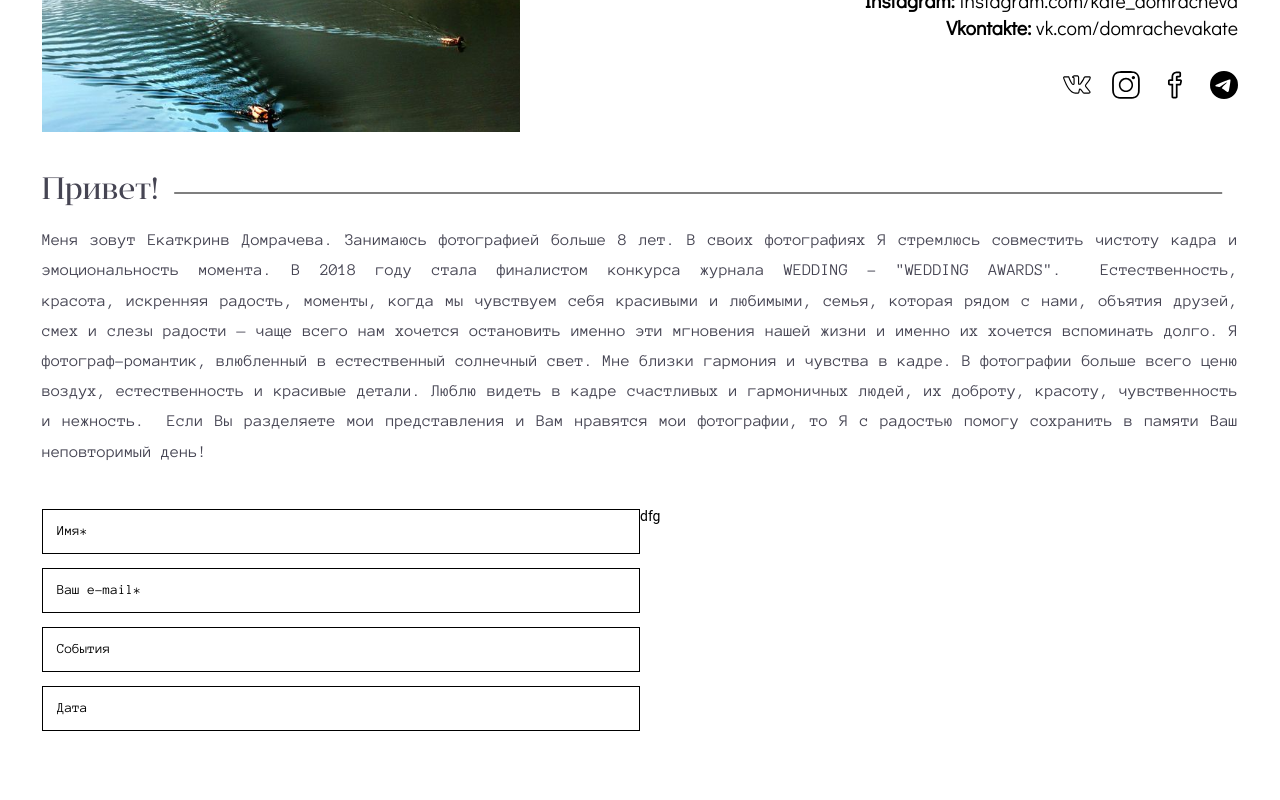
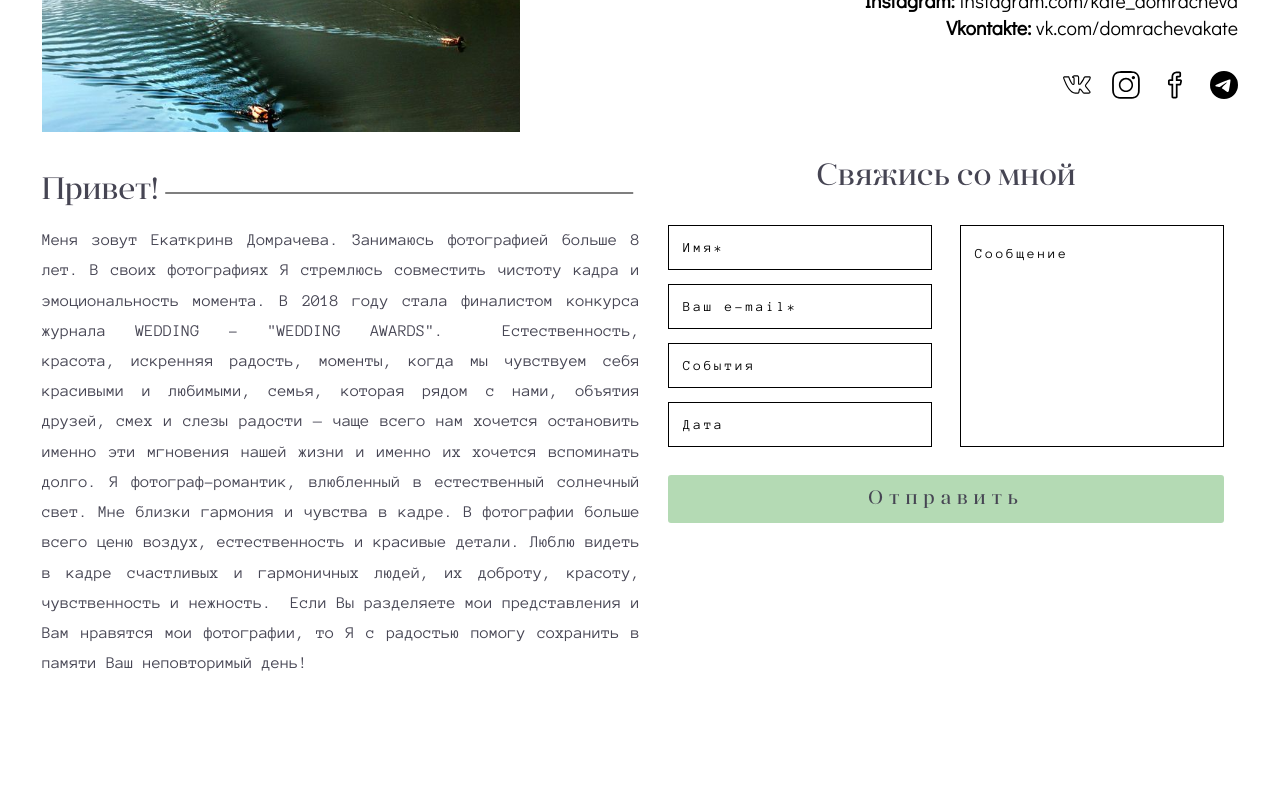
Before and after one commit to Akulllvlllad/glushkova-next-frontend, a Next.js app: page /contacts in a window 1280 px wide. Shown: the part 580-1380 px from the top of the page. Built offline with nearby package versions, Linux system fonts and the light colour scheme; a web font is replaced by a local one.

Commit message:
add form

```diff
--- a/app/assets/scss/components/contacts.scss
+++ b/app/assets/scss/components/contacts.scss
@@ -1,8 +1,3 @@
-$--NEXT-screen__PC: 1200px;
-$--NEXT-screen__microPC: 992px;
-$--NEXT-screen__Tablet: 768px;
-$--NEXT-screen__phone: 480px;
-$--NEXT-screen__iphone5: 320px;
 
 
 .Contacts {
@@ -21,7 +16,6 @@ $--NEXT-screen__iphone5: 320px;
 		flex-basis: 40%;
 		position: relative;
 		padding-bottom: 47%;
-
 	}
 
 	&__body {
@@ -30,12 +24,36 @@ $--NEXT-screen__iphone5: 320px;
 		display: flex;
 		flex-direction: column;
 		justify-content: space-between;
+		gap: 1rem;
 	}
-	&__contacts{
+	&__contacts {
 		display: flex;
 		flex-direction: column;
 		gap: 2.4rem;
 	}
+	&__info {
+		display: flex;
+	}
+
+	&__essay {
+		flex-basis: 50%;
+	}
+	&__form {
+		flex-basis: 50%;
+		padding: 2rem 0 0 1rem;
+	}
+	&__form-title {
+		text-align: center;
+		margin-bottom: 2rem;
+		font-family: Anglecia;
+		letter-spacing: 0em;
+		word-wrap: break-word;
+		line-height: 1.2em;
+		font-size: 2.2rem;
+		margin-bottom: 1rem;
+		color: $--NEXT-logo__font-color;
+	}
+
 	&__quote {
 		text-align: end;
 		width: 100%;
@@ -59,14 +77,30 @@ $--NEXT-screen__iphone5: 320px;
 		font-size: 2rem;
 	}
 }
+
 // media < =======================
-@media(max-width: $--NEXT-screen__Tablet) {
+
+@media (max-width: $--NEXT-screen__PC) {
 	.me{
-		&__img{
+		&__info{
+			flex-wrap: wrap;
+		}
+		&__essay{
+			flex-basis: 100%;
+		}
+		&__form{
+			flex-basis: 100%;
+		}
+	}
+}
+
+@media (max-width: $--NEXT-screen__Tablet) {
+	.me {
+		&__img {
 			flex-basis: 100%;
 			padding-bottom: 100%;
 		}
-		&__body{
+		&__body {
 			flex-basis: 100%;
 			padding: 1rem 0;
 			height: 20rem;
--- a/app/components/ui/fields/Input/Input.module.scss
+++ b/app/components/ui/fields/Input/Input.module.scss
@@ -11,6 +11,7 @@
 	font-family: anonymous pro;
 	position: absolute;
 	pointer-events: none;
+	letter-spacing: .2em;
 	left: 1rem;
 	top: 50%;
 	transform: translate(0, -50%);
--- a/app/components/ui/fields/Textarea/Textarea.module.scss
+++ b/app/components/ui/fields/Textarea/Textarea.module.scss
@@ -0,0 +1,45 @@
+.root {
+	width: 100%;
+	height: 100%;
+}
+
+.wrapper {
+	width: 100%;
+	position: relative;
+	border: 1px solid black;
+	height: calc(100% - 1rem);
+}
+.label {
+	font-family: anonymous pro;
+	position: absolute;
+	pointer-events: none;
+	letter-spacing: .2em;
+	left: 1rem;
+	top: 1rem;
+	transform: translate(0, 50%);
+	transition: all 0.3s linear 0s;
+}
+.input {
+	width: 100%;
+	height: 100%;
+	padding: 1rem;
+	transition: all 0.3s linear 0s;
+	resize: none;
+
+}
+
+.input:focus ~ .label {
+	transform: translate(0, -100%);
+	font-size: 0.7rem;
+}
+
+.wrapperError {
+	width: 100%;
+	height: 1rem;
+
+	.error {
+		font-family: anonymous pro;
+		padding-left: 0.2rem;
+		color: red;
+	}
+}
--- a/app/components/ui/fields/Textarea/Textarea.tsx
+++ b/app/components/ui/fields/Textarea/Textarea.tsx
@@ -1,7 +1,21 @@
-import React from 'react'
+import { FC, forwardRef } from 'react'
+import styles from './Textarea.module.scss'
+import { ITextarea } from '../fields.interface'
 
-export const Textarea = () => {
-	return (
-		<div>Textarea</div>
-	)
-}
+export const Textarea: FC = forwardRef<HTMLTextAreaElement, ITextarea>(
+	({ placeholder, error, style, ...rest }, ref) => {
+		return (
+			<article className={styles.root}>
+				<div className={styles.wrapper} style={style}>
+					<textarea ref={ref} {...rest} className={styles.input} />
+					<label className={styles.label}>{placeholder}</label>
+				</div>
+				<div className={styles.wrapperError}>
+					{error && <span className={styles.error}>{error.message}</span>}
+				</div>
+			</article>
+		)
+	}
+)
+
+Textarea.displayName = 'Textarea'
--- a/app/components/ui/form/Form.tsx
+++ b/app/components/ui/form/Form.tsx
@@ -1,5 +1,6 @@
 import React from 'react'
 import { Input } from '../fields/Input/Input'
+import { Textarea } from '../fields/Textarea/Textarea'
 import styles from './form.module.scss'
 
 
@@ -12,7 +13,12 @@ export const Form = () => {
 				<Input placeholder='События' />
 				<Input placeholder='Дата' />
 			</div>
-			<div className={styles.col}>dfg</div>
+			<div className={styles.col}>
+				<Textarea placeholder='Сообщение' />
+			</div>
+			<div className={styles.buttonWrapper}>
+				<button className={styles.button}>Отправить</button>
+			</div>
 		</form>
 	)
 }
--- a/app/components/ui/form/form.module.scss
+++ b/app/components/ui/form/form.module.scss
@@ -1,7 +1,48 @@
-.root{
+@import '../../../assets/scss/lib/globals.scss';
+
+.root {
 	display: flex;
+	flex-wrap: wrap;
 }
 
-.col{
+.col {
 	flex-basis: 50%;
+	padding: 1rem;
 }
+
+.buttonWrapper {
+	width: 100%;
+	padding: 0 1rem;
+}
+
+.button {
+	width: 100%;
+	padding: 1rem 1rem;
+	border-radius: 3px;
+	text-align: center;
+	margin-bottom: 2rem;
+	font-family: Anglecia;
+	letter-spacing: 0.3em;
+	font-size: 1.4rem;
+	color: $--NEXT-logo__font-color;
+	background-color: rgba(0, 128, 0, 0.295);
+	transition: all 0.3s ease-in-out 0s;
+	&:hover{
+		background-color: rgba(0, 0, 0, 0.333);
+
+		color: rgba(0, 128, 0, 1);
+
+	}
+
+	&:active{
+		transform: scale(0.8)
+	}
+}
+
+@media (max-width: $--NEXT-screen__Tablet) {
+	.col {
+		flex-basis: 100%;
+		min-height: 300px;
+		padding: 0;
+	}
+}
--- a/pages/contacts.tsx
+++ b/pages/contacts.tsx
@@ -6,6 +6,7 @@ import { LinksPanel } from '../app/components/ui/linksPanel/LinksPanel'
 import { FastLinks } from '../app/components/ui/panel-link/FastLinks'
 import { Essay } from '../app/components/ui/essay/Essay'
 import { Form } from '../app/components/ui/form/Form'
+import { Flex2 } from '../app/components/ui/flex2/Flex2'
 
 const me = {
 	image: img1,
@@ -53,10 +54,15 @@ export default function Contacts() {
 						</div>
 					</div>
 				</div>
-				<div className='me__'>
-					<Essay description={me.description} />
-					<Form />
 
+				<div className='me__info'>
+					<div className='me__essay'>
+						<Essay description={me.description} />
+					</div>
+					<div className='me__form'>
+						<h2 className='me__form-title'>Свяжись со мной</h2>
+						<Form />
+					</div>
 				</div>
 			</Section>
 		</Dashboard>
```
Also changed, not shown: app/components/ui/fields/fields.interface.ts (+7 -2 lines).
